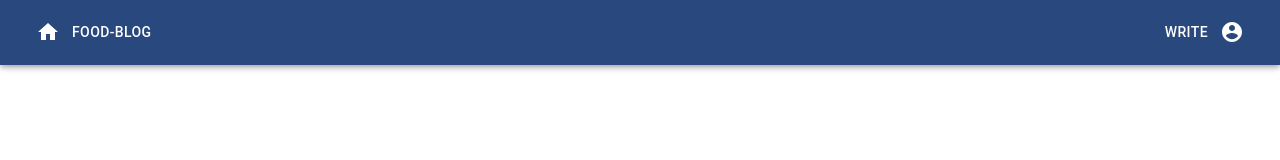
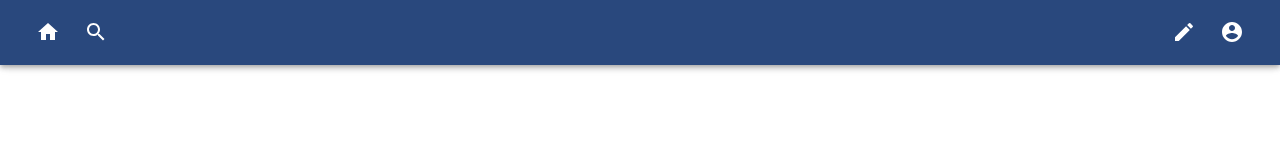
Before and after one commit to tonypark0403/food-blog, a React (Create React App) app: page / in a window 1280 px wide. Shown: the top 160 px of the page. Built offline with nearby package versions, Linux system fonts and the light colour scheme.

Commit message:
modified navitem with material-ui

```diff
--- a/src/common/TestData.tsx
+++ /dev/null
@@ -1,18 +0,0 @@
-import { NavbarType } from "./Types";
-
-const navData: NavbarType[] = [
-  {
-    name: "Food-Blog",
-    url: "/"
-  },
-  {
-    name: "",
-    url: ""
-  },
-  {
-    name: "Write",
-    url: "/write"
-  }
-];
-
-export default navData;
--- a/src/common/Types.tsx
+++ b/src/common/Types.tsx
@@ -3,11 +3,6 @@ export interface UserType {
   name: string;
   picture?: string;
   error?: string;
-}
-
-export interface NavbarType {
-  name: string;
-  url: string;
 }
 
 export interface UserState {
--- a/src/components/nav-item/NavItem.component.tsx
+++ /dev/null
@@ -1,14 +0,0 @@
-import React from "react";
-import { Typography } from "@material-ui/core";
-import { NavWhiteElement } from "./NavItem.style";
-
-const NavItem = ({ data }: any) => {
-  const { url, name } = data;
-  return (
-    <NavWhiteElement to={url}>
-      <Typography variant="button">{name}</Typography>
-    </NavWhiteElement>
-  );
-};
-
-export default NavItem;
--- a/src/components/nav-item/NavItem.style.tsx
+++ /dev/null
@@ -1,12 +0,0 @@
-import styled from "styled-components";
-import { Link } from "react-router-dom";
-
-export const NavWhiteElement = styled(Link)`
-  color: white !important;
-  text-decoration: none !important;
-  &:nth-child(3) {
-    flex: 1;
-    opacity: 0;
-    cursor: default;
-  }
-`;
--- a/src/components/navbar/Navbar.component.tsx
+++ b/src/components/navbar/Navbar.component.tsx
@@ -1,26 +1,37 @@
 import React from "react";
-import { Toolbar } from "@material-ui/core";
-import { HomeSharp } from "@material-ui/icons";
-import { Link } from "react-router-dom";
-import { NavbarType } from "../../common/Types";
-import NavItem from "../nav-item/NavItem.component";
+import { HomeSharp, Search, Create } from "@material-ui/icons";
 import Login from "../login/Login.component";
-import { NavBarBlue, NavWhiteElement } from "./Navbar.style";
+import {
+  FlexToolbar,
+  ItemLink,
+  NavBarBlue,
+  NavWhiteElement
+} from "./Navbar.style";
 
-const Navbar = ({ navData }: any) => {
+const Navbar: React.FC = () => {
   return (
     <NavBarBlue>
-      <Toolbar>
-        <Link to="/">
+      <FlexToolbar>
+        <ItemLink to="/">
           <NavWhiteElement>
             <HomeSharp />
           </NavWhiteElement>
-        </Link>
-        {navData.map((e: NavbarType, index: number) => (
-          <NavItem key={index} data={e} />
-        ))}
+        </ItemLink>
+        <ItemLink to="/search">
+          <NavWhiteElement>
+            <Search />
+          </NavWhiteElement>
+        </ItemLink>
+        <ItemLink to="">
+          <NavWhiteElement />
+        </ItemLink>
+        <ItemLink to="/write">
+          <NavWhiteElement>
+            <Create />
+          </NavWhiteElement>
+        </ItemLink>
         <Login />
-      </Toolbar>
+      </FlexToolbar>
     </NavBarBlue>
   );
 };
--- a/src/components/navbar/Navbar.style.tsx
+++ b/src/components/navbar/Navbar.style.tsx
@@ -1,5 +1,6 @@
+import { Link } from "react-router-dom";
 import styled from "styled-components";
-import { AppBar, IconButton } from "@material-ui/core";
+import { AppBar, IconButton, Toolbar } from "@material-ui/core";
 import Colors from "../../common/colors";
 
 export const NavBarBlue = styled(AppBar)`
@@ -11,6 +12,18 @@ export const NavBarBlue = styled(AppBar)`
   }
 `;
 
+export const FlexToolbar = styled(Toolbar)`
+  display: flex;
+`;
+
+export const ItemLink = styled(Link)`
+  &:nth-child(3) {
+    flex: 1;
+    opacity: 0;
+    cursor: default;
+  }
+`;
+
 export const NavWhiteElement = styled(IconButton)`
   position: fixed;
   color: white !important;
--- a/src/pages/home/Home.style.tsx
+++ b/src/pages/home/Home.style.tsx
@@ -1,7 +1,6 @@
-import styled from "styled-components";
+import styled, { keyframes } from "styled-components";
 
-export const PreLoading = styled.div`
-  @keyframes loading {
+const loading = keyframes`
   0% {
     opacity: 0.5;
   }
@@ -11,15 +10,16 @@ export const PreLoading = styled.div`
   100% {
     opacity: 0.5;
   }
-  }
+`;
 
+export const PreLoading = styled.div`
   padding: 200px 0 100px 0;
   display: flex;
   justify-content: center;
   color: #29487d;
   .icon {
     font-size: 60px;
-    animation: loading 1.5s infinite ease-in-out;
+    animation: ${loading} 1.5s infinite ease-in-out;
   }
 `;
 
--- a/src/pages/template/template.component.tsx
+++ b/src/pages/template/template.component.tsx
@@ -1,12 +1,11 @@
 import React from "react";
 import Navbar from "../../components/navbar/Navbar.component";
 import { Main } from "./Template.style";
-import navData from "../../common/TestData";
 
 const Template: React.FC<any> = ({ children }) => {
   return (
     <>
-      <Navbar navData={navData} />
+      <Navbar />
       <Main>
         <aside id="left" />
         <div id="center">{children}</div>
```
Lines whose indentation alone changed are shown as unchanged.
